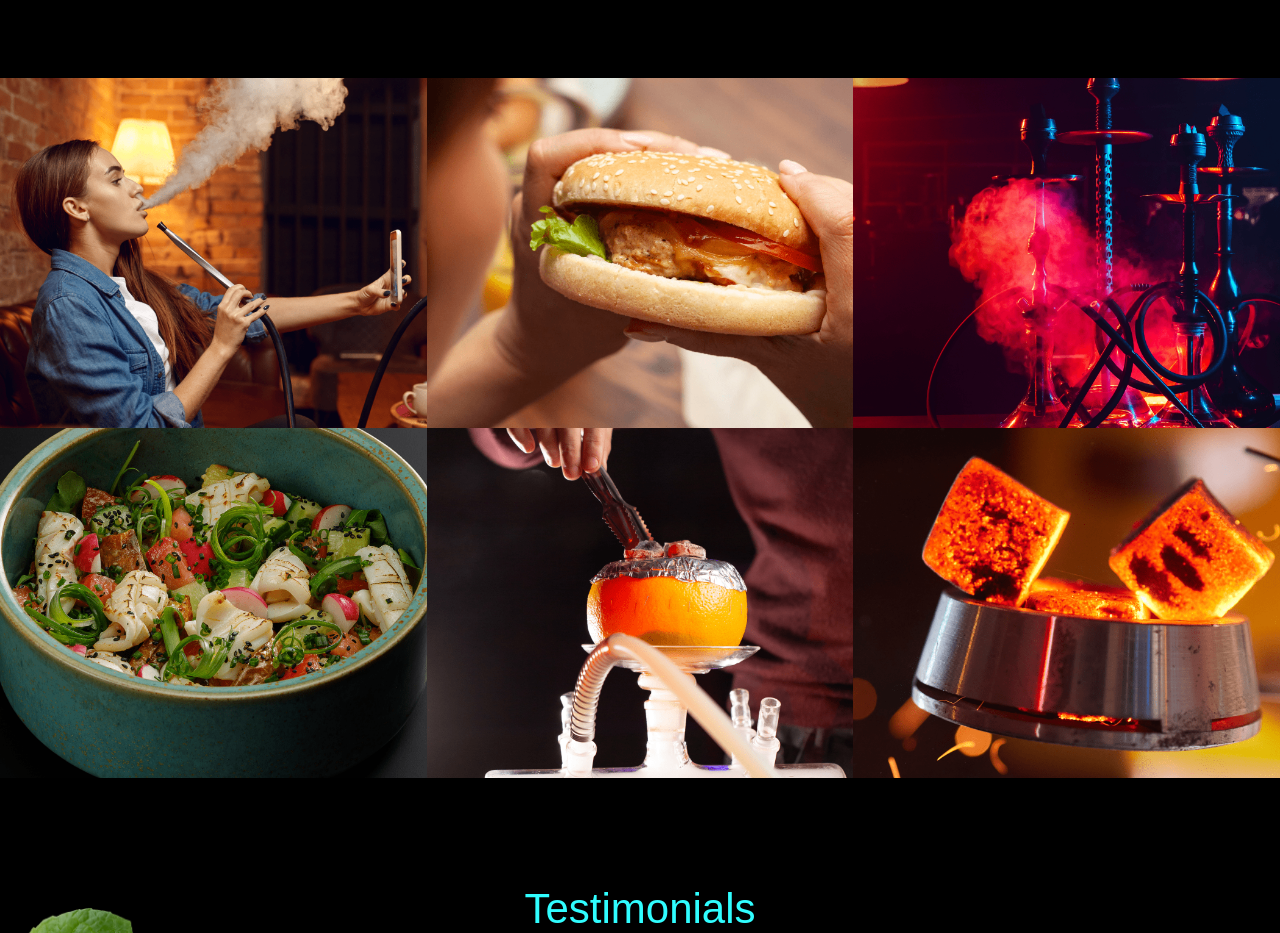
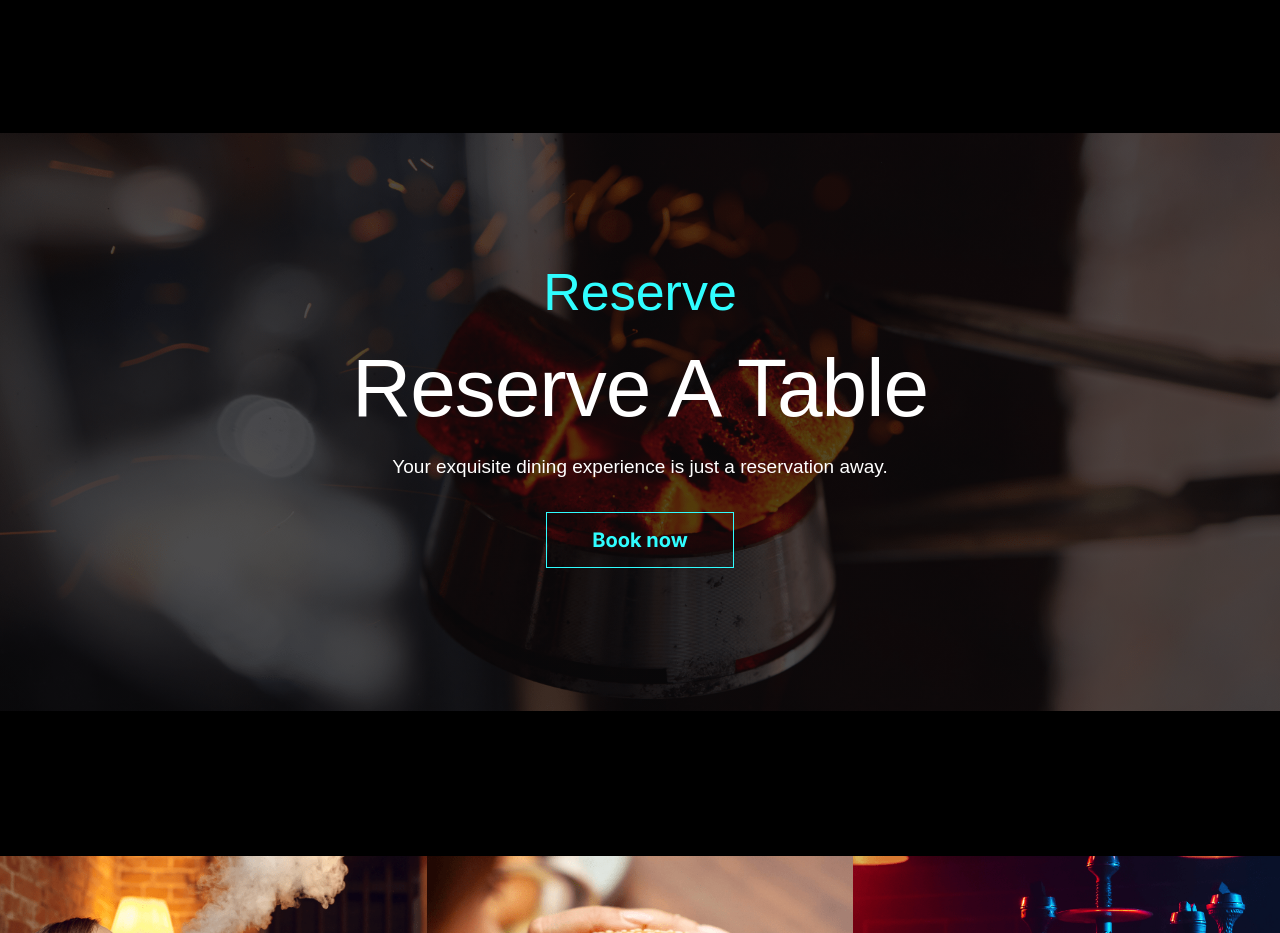
Before and after one commit to AslanovOrkhan/Huka-React, a React (Create React App) app: page / in a window 1280 px wide. Shown: the part 2080-3013 px from the top of the page. Built offline with nearby package versions, Linux system fonts and the light colour scheme.

Commit message:
reserve component

```diff
--- /dev/null
+++ b/src/components/Reserve.jsx
@@ -0,0 +1,19 @@
+import React from "react";
+import Button from "./Button";
+
+const Reserve = () => {
+  return (
+    <>
+      <div className="reserve">
+        <h3>Reserve</h3>
+        <h1>Reserve A Table</h1>
+        <span>
+          Your exquisite dining experience is just a reservation away.
+        </span>
+        <Button />
+      </div>
+    </>
+  );
+};
+
+export default Reserve;
--- a/src/pages/Home.jsx
+++ b/src/pages/Home.jsx
@@ -4,6 +4,7 @@ import ShishaTasts from "../components/ShishaTasts";
 import CustomerCommentCard from "../components/CustomerCommentCard";
 import AboutCard from "../components/AboutCard";
 import Footer from "../components/Footer";
+import Reserve from "../components/Reserve";
 const Home = () => {
   return (
     <div>
@@ -55,6 +56,9 @@ const Home = () => {
           title="Fruit mix"
         />
       </div>
+      <div className="Reservecontainer">
+        <Reserve />
+      </div>
       <div className="ProductContainer">
         <div className="product-item">
           <img src={require("../assets/i5v6h-1.png")} alt="" />
@@ -75,6 +79,7 @@ const Home = () => {
           <img src={require("../assets/t4cfyc.png")} alt="" />
         </div>
       </div>
+
       <div className="ClientThink container">
         <div className="BgImage">
           <img src={require("../assets/ryheryj.png")} alt="" />
--- /dev/null
+++ b/src/style/component/reserve.scss
@@ -0,0 +1,62 @@
+.reserve {
+  background-image: url(../../assets/r9e8gyer.png);
+  background-position: center;
+  background-repeat: no-repeat;
+  background-size: cover;
+  background-attachment: fixed;
+  display: flex;
+  flex-direction: column;
+  align-items: center;
+  justify-content: center;
+  gap: 15px;
+  padding: 8rem 0;
+   position: relative;
+  z-index: 1;
+  &::before {
+    content: "";
+    position: absolute;
+    top: 0;
+    left: 0;
+    height: 100%;
+    width: 100%;
+    opacity: 0.7;
+    z-index: -1;
+    background-image: linear-gradient(180deg, #09090b 0%, #09090b 100%);
+  }
+  h3 {
+    text-align: center;
+    color: #30fdff;
+    font-family: "Cherish", Sans-serif;
+    font-size: 52px;
+    font-weight: 400;
+    line-height: 1.2em;
+    z-index: 3;
+  }
+  h1 {
+    text-align: center;
+    color: white;
+    font-family: "Montserrat Alternates", Sans-serif;
+    font-size: 82px;
+    font-weight: 500;
+    line-height: 1.2em;
+    letter-spacing: -1px;
+  }
+  span {
+    text-align: center;
+    color: #ffffff;
+    font-family: "DM Sans", Sans-serif;
+    font-size: 19px;
+    font-weight: 400;
+    line-height: 1.6em;
+  }
+}
+
+@media (max-width: 991px) {
+  .reserve {
+    padding: 8rem 5%;
+
+    h1 {
+      font-size: 42px;
+    }
+  }
+}
--- a/src/style/main.scss
+++ b/src/style/main.scss
@@ -6,3 +6,4 @@
 @import url(../style/component/customerCommentCard.scss);
 @import url(../style/component/aboutCard.scss);
 @import url(../style/component/footer.scss);
+@import url(../style/component/reserve.scss);
--- a/src/style/page/home.scss
+++ b/src/style/page/home.scss
@@ -111,6 +111,9 @@
   padding: 3rem 0;
   display: grid;
   grid-template-columns: repeat(4, 1fr);
+}
+.Reservecontainer{
+  margin: 100px 0;
 }
 .ClientThink {
   display: flex;
```
Also changed, not shown: src/assets/r9e8gyer.png (added).
